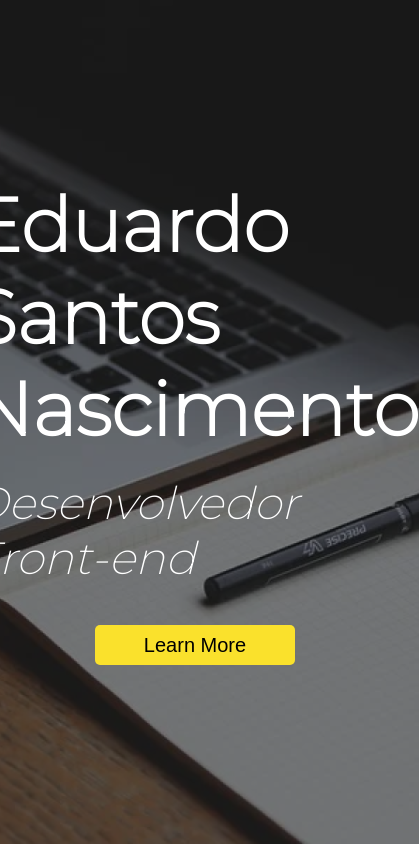
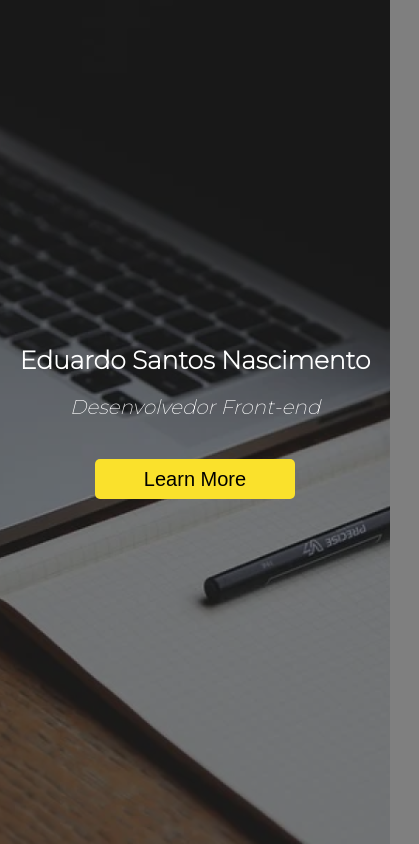
Before and after one commit to EduSan1/Landing-Page, a plain HTML site: page index.html in a window 390 px wide. Shown: the whole page, 419 px wide, since content can reach past the window. Drawn offline with Linux system fonts and the light colour scheme.

Commit message:
responsividade para celular

```diff
--- a/style.css
+++ b/style.css
@@ -31,7 +31,7 @@ main {
 
 }
 h1{
-    font-size: 75px;
+    font-size: clamp(25px, 5vw, 75px);
     color: #FFF;
     font-family: Montserrat, sans-serif;
 
@@ -39,7 +39,7 @@ h1{
 
 .des {
 
-    font-size: 45px;
+    font-size: clamp(20px, 4vw, 45px);
     color: white;
     font-style: italic;
     font-family: Montserrat, sans-serif;
```
